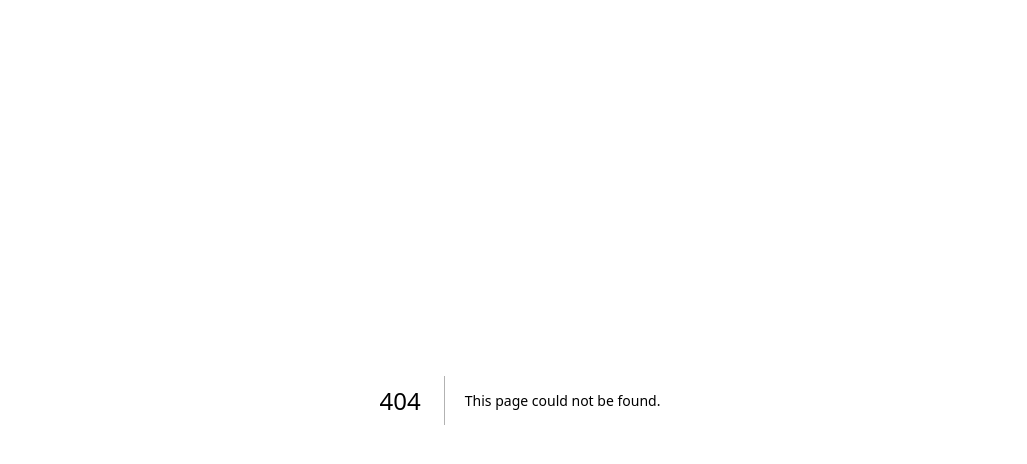
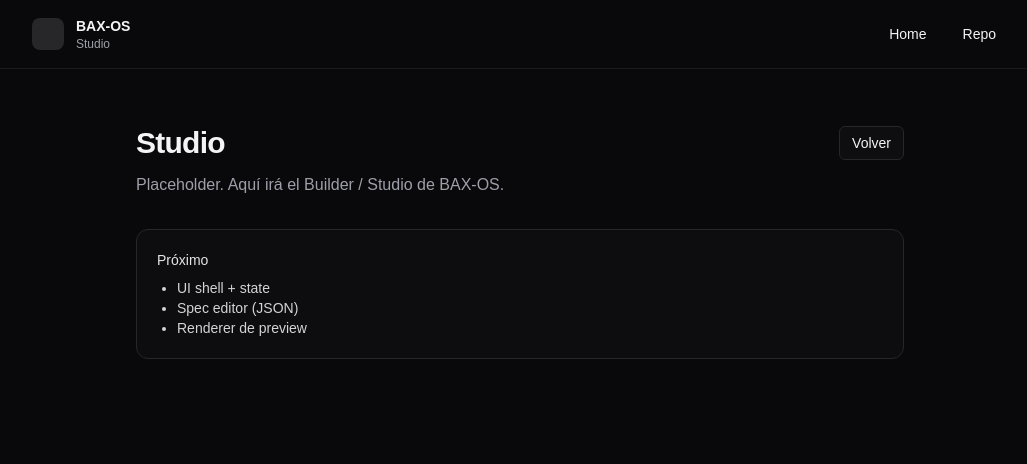
Before and after one commit to sebastiandlr/bax-os, a Next.js app in the folder apps/landing-engine/: page /studio in a window 1280 px wide. Before the commit this address had no page. Shown: the top 464 px of the page, without its empty margins (120-1147 px from the left). Built offline with nearby package versions, Linux system fonts and the light colour scheme.

Commit message:
Feat/studio placeholder (#3)
* chore: add /studio route and root check script

* chore(studio): move route under (studio) group and add studio layout

* fix(studio): move layout to /studio route

* fix(studio): correct route layout and remove extra segment

```diff
--- /dev/null
+++ b/apps/landing-engine/src/app/(studio)/studio/layout.tsx
@@ -0,0 +1,36 @@
+import type { ReactNode } from "react";
+import Link from "next/link";
+
+export default function StudioLayout({ children }: { children: ReactNode }) {
+  return (
+    <div className="min-h-screen bg-zinc-950 text-zinc-100">
+      <header className="border-b border-zinc-800/60">
+        <div className="mx-auto flex max-w-5xl items-center justify-between px-6 py-4">
+          <div className="flex items-center gap-3">
+            <div className="h-8 w-8 rounded-lg bg-zinc-800" />
+            <div className="leading-tight">
+              <div className="text-sm font-semibold">BAX-OS</div>
+              <div className="text-xs text-zinc-400">Studio</div>
+            </div>
+          </div>
+
+          <nav className="flex items-center gap-3 text-sm">
+            <Link className="rounded-md px-3 py-1.5 hover:bg-zinc-900" href="/">
+              Home
+            </Link>
+            <a
+              className="rounded-md px-3 py-1.5 hover:bg-zinc-900"
+              href="https://github.com/sebastiandlr/bax-os"
+              target="_blank"
+              rel="noreferrer"
+            >
+              Repo
+            </a>
+          </nav>
+        </div>
+      </header>
+
+      <main className="mx-auto max-w-5xl px-6 py-10">{children}</main>
+    </div>
+  );
+}
--- /dev/null
+++ b/apps/landing-engine/src/app/(studio)/studio/page.tsx
@@ -0,0 +1,31 @@
+import Link from "next/link";
+
+export default function StudioPage() {
+  return (
+    <section className="mx-auto max-w-3xl py-4">
+      <div className="flex items-center justify-between gap-4">
+        <h1 className="text-3xl font-semibold tracking-tight">Studio</h1>
+
+        <Link
+          href="/"
+          className="rounded-md border border-zinc-800 bg-zinc-900/40 px-3 py-1.5 text-sm hover:bg-zinc-900"
+        >
+          Volver
+        </Link>
+      </div>
+
+      <p className="mt-3 text-zinc-400">
+        Placeholder. Aquí irá el Builder / Studio de BAX-OS.
+      </p>
+
+      <div className="mt-8 rounded-xl border border-zinc-800 bg-zinc-900/30 p-5 text-sm">
+        <div className="font-medium text-zinc-200">Próximo</div>
+        <ul className="mt-2 list-disc pl-5 text-zinc-300">
+          <li>UI shell + state</li>
+          <li>Spec editor (JSON)</li>
+          <li>Renderer de preview</li>
+        </ul>
+      </div>
+    </section>
+  );
+}
--- a/package.json
+++ b/package.json
@@ -9,6 +9,7 @@
       "dev": "npm --workspace apps/landing-engine run dev",
       "build": "npm --workspace apps/landing-engine run build",
       "start": "npm --workspace apps/landing-engine run start",
-      "lint": "npm --workspace apps/landing-engine run lint"
+      "lint": "npm --workspace apps/landing-engine run lint",
+      "check": "npm run lint && npm run build"
     }
   }
```
